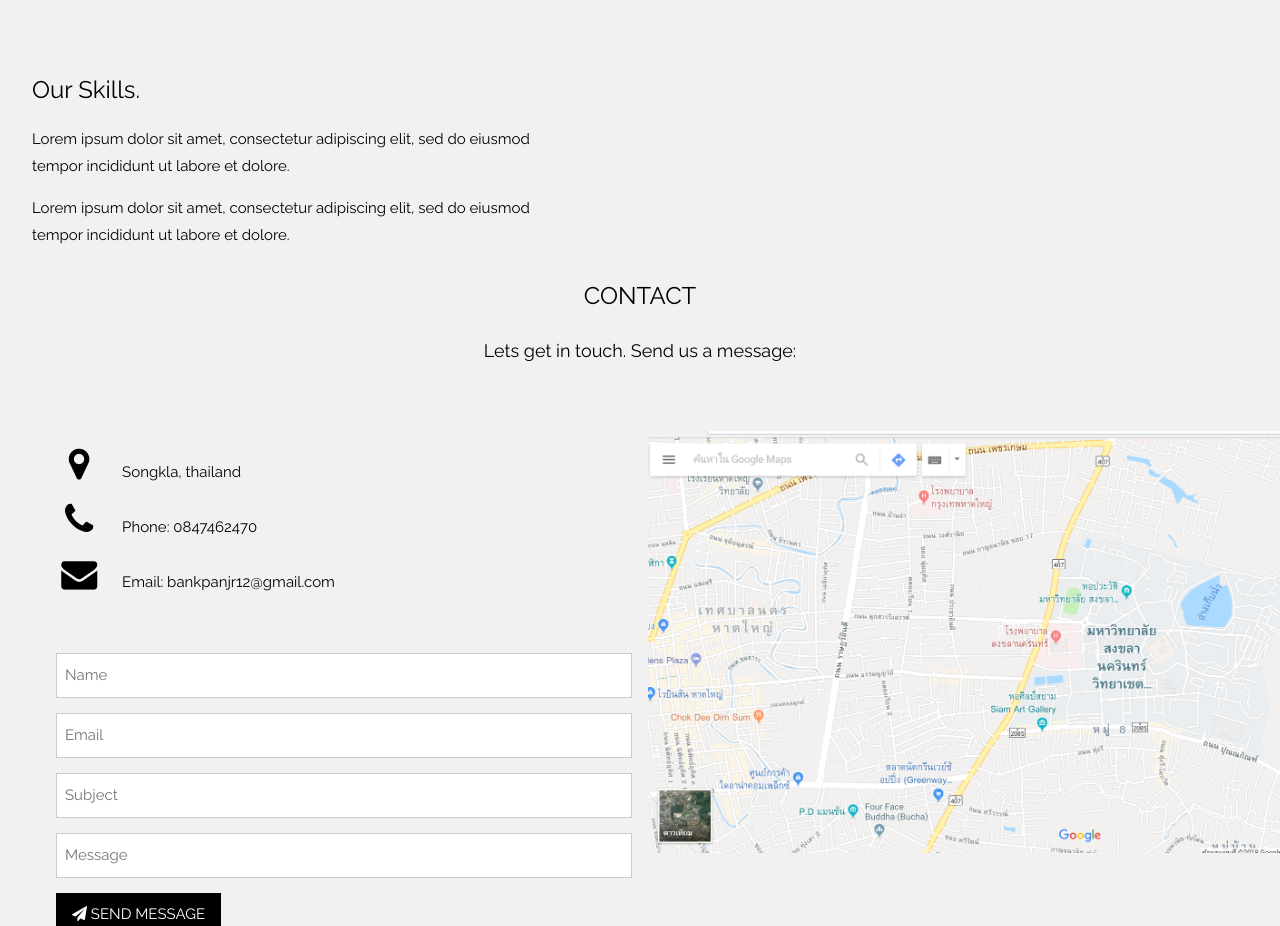
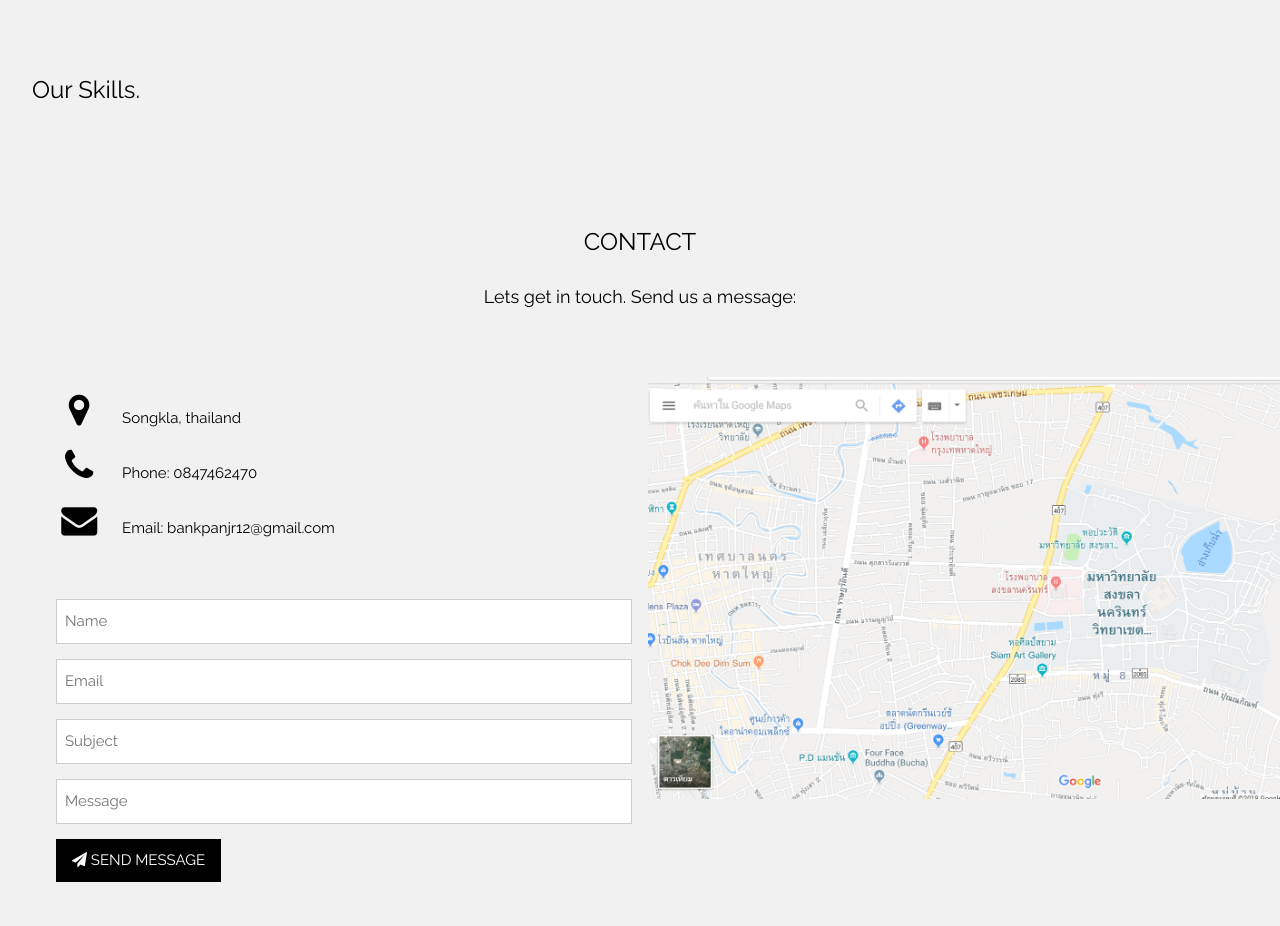
Before and after one commit to songchaiapirrat/diaryme1, a plain HTML site: page index.html in a window 1280 px wide. Shown: the part 1900-2826 px from the top of the page. Drawn offline with nearby package versions, Linux system fonts and the light colour scheme.

Commit message:
Update index.html

```diff
--- a/index.html
+++ b/index.html
@@ -96,10 +96,10 @@ body, html {
   <div class="w3-row-padding">
     <div class="w3-col m6">
       <h3>Our Skills.</h3>
-      <p>Lorem ipsum dolor sit amet, consectetur adipiscing elit, sed do eiusmod<br>
-      tempor incididunt ut labore et dolore.</p>
-      <p>Lorem ipsum dolor sit amet, consectetur adipiscing elit, sed do eiusmod<br>
-      tempor incididunt ut labore et dolore.</p>
+      <p><br>
+      </p>
+      <p><br>
+     </p>
     </div>
 
 <!-- Contact Section -->
```
